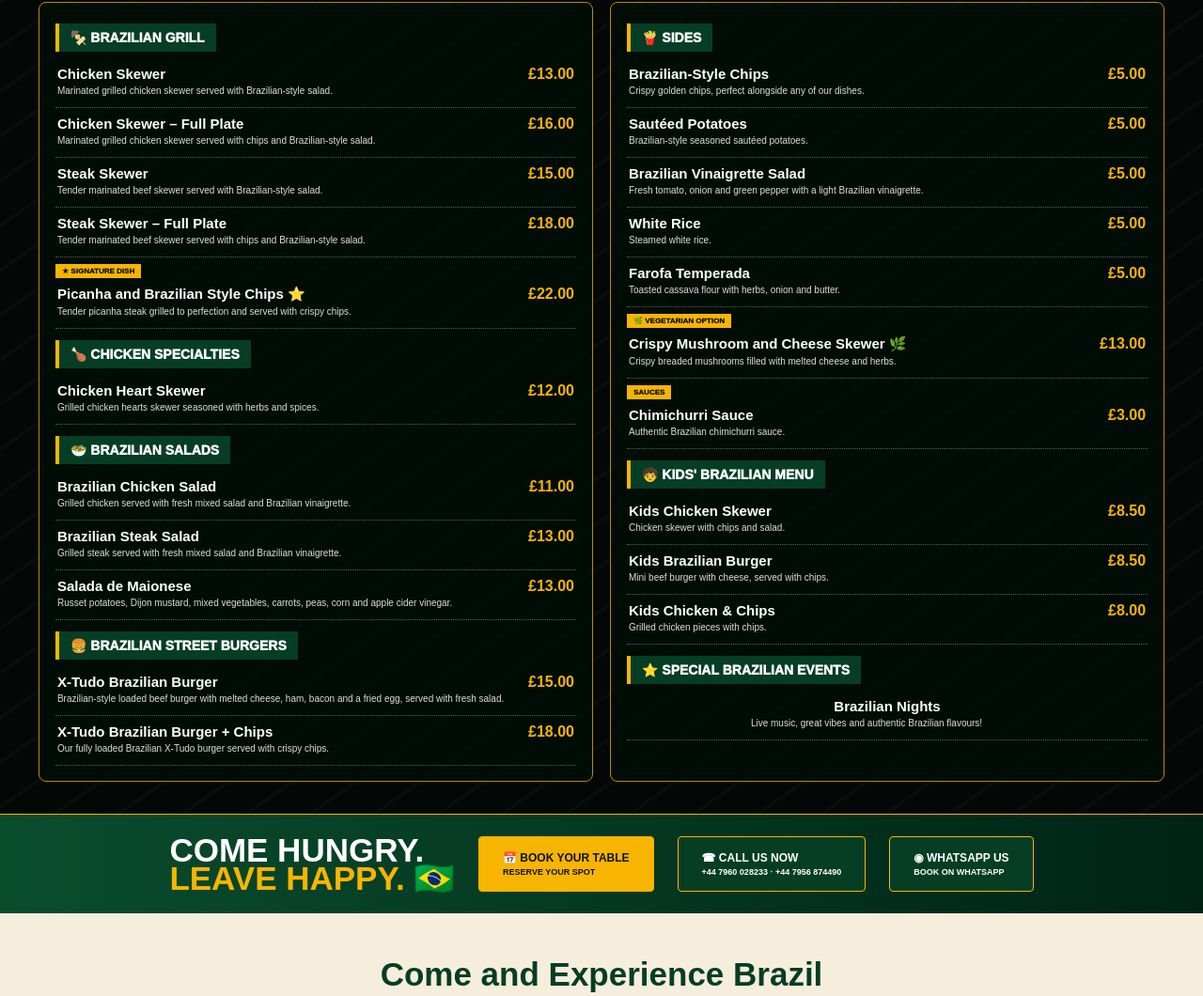
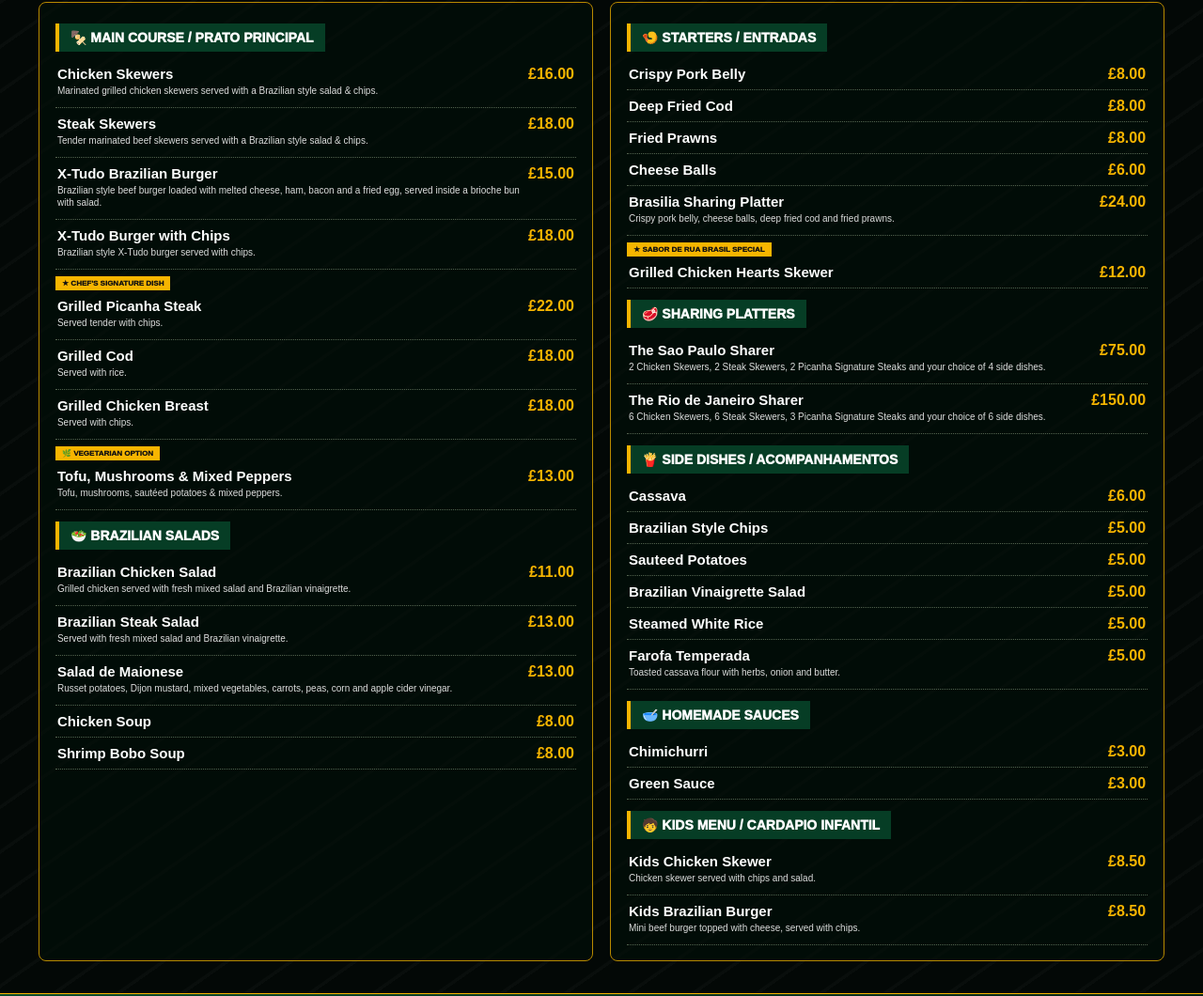
Before and after one commit to andrt200-studio/Sabor-de-Rua-Brasil, a plain HTML site: page index.html in a window 1280 px wide. Shown: the part 1408-2468 px from the top of the page at 94% size. Drawn offline with Linux system fonts and the light colour scheme.

Commit message:
Refactor menu section for better structure
Updated menu section to improve layout and readability.

```diff
--- a/index.html
+++ b/index.html
@@ -75,44 +75,225 @@ a{color:inherit}.top{background:#00180e;border-bottom:1px solid #a97a00;min-heig
 </section>
 
 <section class="menu" id="menu">
-  <div class="menu-head"><h2>OUR <span>MENU</span></h2><p>★ ★ &nbsp; AUTHENTIC BRAZILIAN STREET FOOD &nbsp; ★ ★</p></div>
+  <div class="menu-head">
+    <h2>OUR <span>MENU</span></h2>
+    <p>★ ★ AUTHENTIC BRAZILIAN STREET FOOD ★ ★</p>
+  </div>
+
   <div class="menu-cols">
+
+    <!-- MAIN COURSES -->
     <div class="menu-col">
-      <div class="section"><span class="section-title">🍢 BRAZILIAN GRILL</span></div>
-      <div class="item"><b>Chicken Skewer</b><strong>£13.00</strong><p>Marinated grilled chicken skewer served with Brazilian-style salad.</p></div>
-      <div class="item"><b>Chicken Skewer – Full Plate</b><strong>£16.00</strong><p>Marinated grilled chicken skewer served with chips and Brazilian-style salad.</p></div>
-      <div class="item"><b>Steak Skewer</b><strong>£15.00</strong><p>Tender marinated beef skewer served with Brazilian-style salad.</p></div>
-      <div class="item"><b>Steak Skewer – Full Plate</b><strong>£18.00</strong><p>Tender marinated beef skewer served with chips and Brazilian-style salad.</p></div>
-      <span class="label">★ SIGNATURE DISH</span>
-      <div class="item"><b>Picanha and Brazilian Style Chips ⭐</b><strong>£22.00</strong><p>Tender picanha steak grilled to perfection and served with crispy chips.</p></div>
-      <div class="section"><span class="section-title">🍗 CHICKEN SPECIALTIES</span></div>
-      <div class="item"><b>Chicken Heart Skewer</b><strong>£12.00</strong><p>Grilled chicken hearts skewer seasoned with herbs and spices.</p></div>
-      <div class="section"><span class="section-title">🥗 BRAZILIAN SALADS</span></div>
-      <div class="item"><b>Brazilian Chicken Salad</b><strong>£11.00</strong><p>Grilled chicken served with fresh mixed salad and Brazilian vinaigrette.</p></div>
-      <div class="item"><b>Brazilian Steak Salad</b><strong>£13.00</strong><p>Grilled steak served with fresh mixed salad and Brazilian vinaigrette.</p></div>
-      <div class="item"><b>Salada de Maionese</b><strong>£13.00</strong><p>Russet potatoes, Dijon mustard, mixed vegetables, carrots, peas, corn and apple cider vinegar.</p></div>
-      <div class="section"><span class="section-title">🍔 BRAZILIAN STREET BURGERS</span></div>
-      <div class="item"><b>X-Tudo Brazilian Burger</b><strong>£15.00</strong><p>Brazilian-style loaded beef burger with melted cheese, ham, bacon and a fried egg, served with fresh salad.</p></div>
-      <div class="item"><b>X-Tudo Brazilian Burger + Chips</b><strong>£18.00</strong><p>Our fully loaded Brazilian X-Tudo burger served with crispy chips.</p></div>
+      <div class="section">
+        <span class="section-title">🍢 MAIN COURSE / PRATO PRINCIPAL</span>
+      </div>
+
+      <div class="item">
+        <b>Chicken Skewers</b>
+        <strong>£16.00</strong>
+        <p>Marinated grilled chicken skewers served with a Brazilian style salad &amp; chips.</p>
+      </div>
+
+      <div class="item">
+        <b>Steak Skewers</b>
+        <strong>£18.00</strong>
+        <p>Tender marinated beef skewers served with a Brazilian style salad &amp; chips.</p>
+      </div>
+
+      <div class="item">
+        <b>X-Tudo Brazilian Burger</b>
+        <strong>£15.00</strong>
+        <p>Brazilian style beef burger loaded with melted cheese, ham, bacon and a fried egg, served inside a brioche bun with salad.</p>
+      </div>
+
+      <div class="item">
+        <b>X-Tudo Burger with Chips</b>
+        <strong>£18.00</strong>
+        <p>Brazilian style X-Tudo burger served with chips.</p>
+      </div>
+
+      <span class="label">★ CHEF'S SIGNATURE DISH</span>
+
+      <div class="item">
+        <b>Grilled Picanha Steak</b>
+        <strong>£22.00</strong>
+        <p>Served tender with chips.</p>
+      </div>
+
+      <div class="item">
+        <b>Grilled Cod</b>
+        <strong>£18.00</strong>
+        <p>Served with rice.</p>
+      </div>
+
+      <div class="item">
+        <b>Grilled Chicken Breast</b>
+        <strong>£18.00</strong>
+        <p>Served with chips.</p>
+      </div>
+
+      <span class="label">🌿 VEGETARIAN OPTION</span>
+
+      <div class="item">
+        <b>Tofu, Mushrooms &amp; Mixed Peppers</b>
+        <strong>£13.00</strong>
+        <p>Tofu, mushrooms, sautéed potatoes &amp; mixed peppers.</p>
+      </div>
+
+      <div class="section">
+        <span class="section-title">🥗 BRAZILIAN SALADS</span>
+      </div>
+
+      <div class="item">
+        <b>Brazilian Chicken Salad</b>
+        <strong>£11.00</strong>
+        <p>Grilled chicken served with fresh mixed salad and Brazilian vinaigrette.</p>
+      </div>
+
+      <div class="item">
+        <b>Brazilian Steak Salad</b>
+        <strong>£13.00</strong>
+        <p>Served with fresh mixed salad and Brazilian vinaigrette.</p>
+      </div>
+
+      <div class="item">
+        <b>Salad de Maionese</b>
+        <strong>£13.00</strong>
+        <p>Russet potatoes, Dijon mustard, mixed vegetables, carrots, peas, corn and apple cider vinegar.</p>
+      </div>
+
+      <div class="item">
+        <b>Chicken Soup</b>
+        <strong>£8.00</strong>
+      </div>
+
+      <div class="item">
+        <b>Shrimp Bobo Soup</b>
+        <strong>£8.00</strong>
+      </div>
     </div>
+
+    <!-- STARTERS AND SHARING PLATTERS -->
     <div class="menu-col">
-      <div class="section"><span class="section-title">🍟 SIDES</span></div>
-      <div class="item"><b>Brazilian-Style Chips</b><strong>£5.00</strong><p>Crispy golden chips, perfect alongside any of our dishes.</p></div>
-      <div class="item"><b>Sautéed Potatoes</b><strong>£5.00</strong><p>Brazilian-style seasoned sautéed potatoes.</p></div>
-      <div class="item"><b>Brazilian Vinaigrette Salad</b><strong>£5.00</strong><p>Fresh tomato, onion and green pepper with a light Brazilian vinaigrette.</p></div>
-      <div class="item"><b>White Rice</b><strong>£5.00</strong><p>Steamed white rice.</p></div>
-      <div class="item"><b>Farofa Temperada</b><strong>£5.00</strong><p>Toasted cassava flour with herbs, onion and butter.</p></div>
-      <span class="label">🌿 VEGETARIAN OPTION</span>
-      <div class="item"><b>Crispy Mushroom and Cheese Skewer 🌿</b><strong>£13.00</strong><p>Crispy breaded mushrooms filled with melted cheese and herbs.</p></div>
-      <span class="label">SAUCES</span>
-      <div class="item"><b>Chimichurri Sauce</b><strong>£3.00</strong><p>Authentic Brazilian chimichurri sauce.</p></div>
-      <div class="section"><span class="section-title">🧒 KIDS' BRAZILIAN MENU</span></div>
-      <div class="item"><b>Kids Chicken Skewer</b><strong>£8.50</strong><p>Chicken skewer with chips and salad.</p></div>
-      <div class="item"><b>Kids Brazilian Burger</b><strong>£8.50</strong><p>Mini beef burger with cheese, served with chips.</p></div>
-      <div class="item"><b>Kids Chicken &amp; Chips</b><strong>£8.00</strong><p>Grilled chicken pieces with chips.</p></div>
-      <div class="section"><span class="section-title">⭐ SPECIAL BRAZILIAN EVENTS</span></div>
-      <div class="item" style="text-align:center"><b>Brazilian Nights</b><p>Live music, great vibes and authentic Brazilian flavours!</p></div>
+      <div class="section">
+        <span class="section-title">🍤 STARTERS / ENTRADAS</span>
+      </div>
+
+      <div class="item">
+        <b>Crispy Pork Belly</b>
+        <strong>£8.00</strong>
+      </div>
+
+      <div class="item">
+        <b>Deep Fried Cod</b>
+        <strong>£8.00</strong>
+      </div>
+
+      <div class="item">
+        <b>Fried Prawns</b>
+        <strong>£8.00</strong>
+      </div>
+
+      <div class="item">
+        <b>Cheese Balls</b>
+        <strong>£6.00</strong>
+      </div>
+
+      <div class="item">
+        <b>Brasilia Sharing Platter</b>
+        <strong>£24.00</strong>
+        <p>Crispy pork belly, cheese balls, deep fried cod and fried prawns.</p>
+      </div>
+
+      <span class="label">★ SABOR DE RUA BRASIL SPECIAL</span>
+
+      <div class="item">
+        <b>Grilled Chicken Hearts Skewer</b>
+        <strong>£12.00</strong>
+      </div>
+
+      <div class="section">
+        <span class="section-title">🥩 SHARING PLATTERS</span>
+      </div>
+
+      <div class="item">
+        <b>The Sao Paulo Sharer</b>
+        <strong>£75.00</strong>
+        <p>2 Chicken Skewers, 2 Steak Skewers, 2 Picanha Signature Steaks and your choice of 4 side dishes.</p>
+      </div>
+
+      <div class="item">
+        <b>The Rio de Janeiro Sharer</b>
+        <strong>£150.00</strong>
+        <p>6 Chicken Skewers, 6 Steak Skewers, 3 Picanha Signature Steaks and your choice of 6 side dishes.</p>
+      </div>
+
+      <div class="section">
+        <span class="section-title">🍟 SIDE DISHES / ACOMPANHAMENTOS</span>
+      </div>
+
+      <div class="item">
+        <b>Cassava</b>
+        <strong>£6.00</strong>
+      </div>
+
+      <div class="item">
+        <b>Brazilian Style Chips</b>
+        <strong>£5.00</strong>
+      </div>
+
+      <div class="item">
+        <b>Sauteed Potatoes</b>
+        <strong>£5.00</strong>
+      </div>
+
+      <div class="item">
+        <b>Brazilian Vinaigrette Salad</b>
+        <strong>£5.00</strong>
+      </div>
+
+      <div class="item">
+        <b>Steamed White Rice</b>
+        <strong>£5.00</strong>
+      </div>
+
+      <div class="item">
+        <b>Farofa Temperada</b>
+        <strong>£5.00</strong>
+        <p>Toasted cassava flour with herbs, onion and butter.</p>
+      </div>
+
+      <div class="section">
+        <span class="section-title">🥣 HOMEMADE SAUCES</span>
+      </div>
+
+      <div class="item">
+        <b>Chimichurri</b>
+        <strong>£3.00</strong>
+      </div>
+
+      <div class="item">
+        <b>Green Sauce</b>
+        <strong>£3.00</strong>
+      </div>
+
+      <div class="section">
+        <span class="section-title">🧒 KIDS MENU / CARDAPIO INFANTIL</span>
+      </div>
+
+      <div class="item">
+        <b>Kids Chicken Skewer</b>
+        <strong>£8.50</strong>
+        <p>Chicken skewer served with chips and salad.</p>
+      </div>
+
+      <div class="item">
+        <b>Kids Brazilian Burger</b>
+        <strong>£8.50</strong>
+        <p>Mini beef burger topped with cheese, served with chips.</p>
+      </div>
     </div>
+
   </div>
 </section>
 
```
